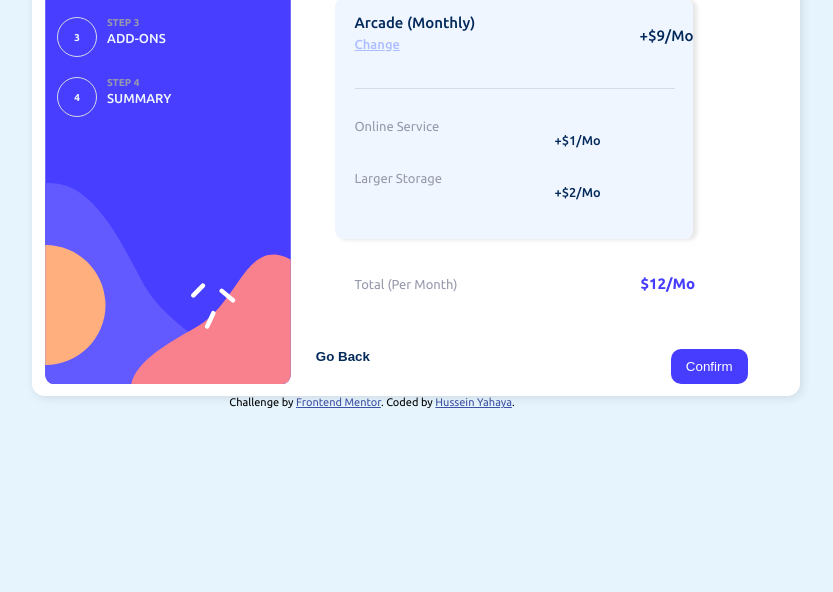
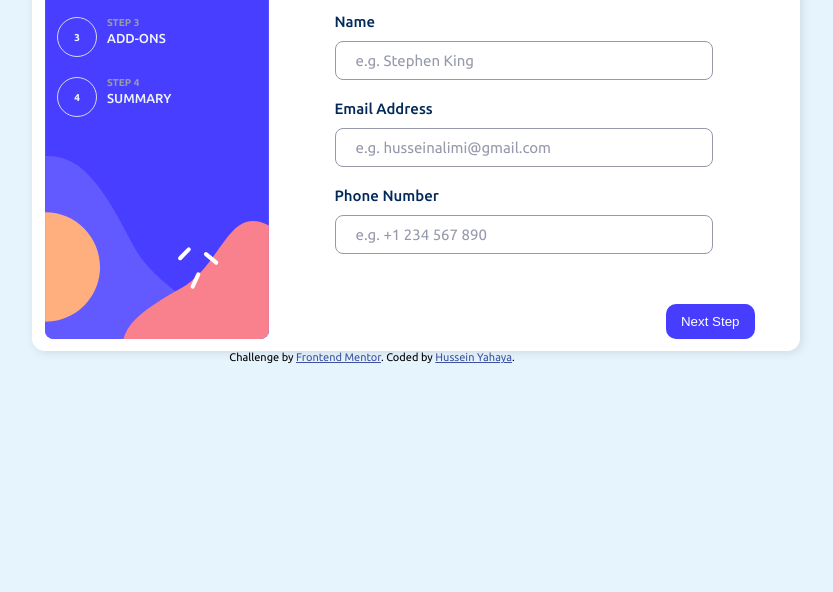
Before and after one commit to Al-hussein31/multi-step-form, a website built with Parcel: page index.html in a window 1280 px wide. Shown: the part 208-800 px from the top of the page, without its empty margins (268-1101 px from the left). Built offline with nearby package versions, Linux system fonts and the light colour scheme.

Commit message:
Fix hidden class

```diff
--- a/index.html
+++ b/index.html
@@ -67,7 +67,7 @@
       <!-- Sidebar end -->
       <section class="form">
         <!-- Step 1 start -->
-        <section class="sections section--1 hidden" id="section--1">
+        <section class="sections section--1" id="section--1">
           <div class="form__heading">
             <h1 class="heading--1">Personal info</h1>
           </div>
@@ -315,7 +315,7 @@
         </section>
         <!-- Step 3 end -->
         <!-- Step 4 start -->
-        <section class="sections section--4" id="section--4">
+        <section class="sections section--4 hidden" id="section--4">
           <div class="form__heading">
             <h1 class="heading--1">Finishing up</h1>
           </div>
```
